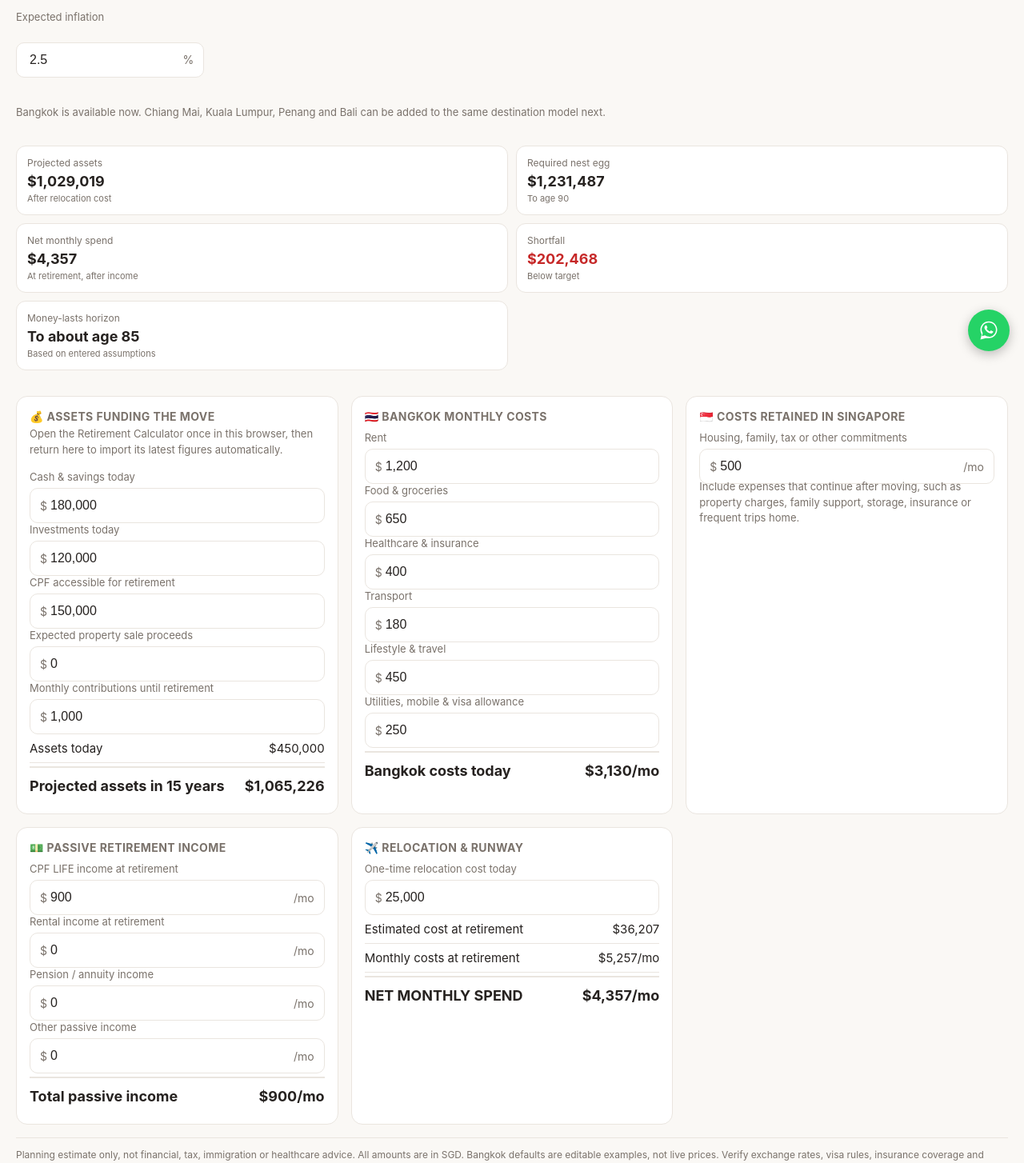
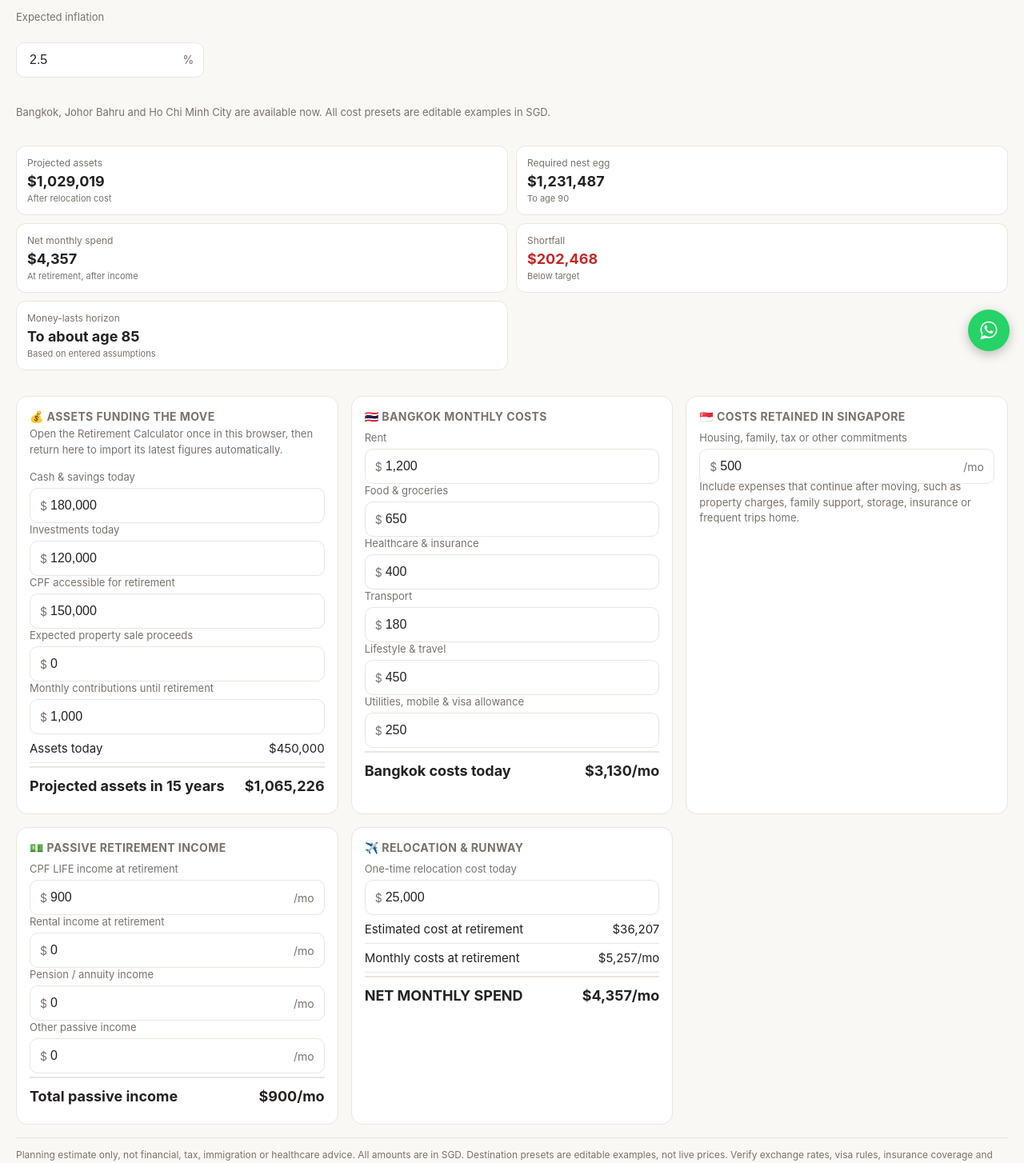
Before and after one commit to macmelvin/SG-Money-CPF-HDB-Calculator, a React (Vite) app: page /geo-arbitrage in a window 1280 px wide. Shown: the part 343-1797 px from the top of the page at 80% size. Built offline with nearby package versions, Linux system fonts and the light colour scheme; no server answers.

Commit message:
Add Johor Bahru and Vietnam retirement destinations

```diff
--- a/scripts/prerender.mjs
+++ b/scripts/prerender.mjs
@@ -68,9 +68,9 @@ const routes = [
   },
   {
     path: "geo-arbitrage",
-    title: "Bangkok Retirement & Geo Arbitrage Calculator | SG Money",
+    title: "Overseas Retirement & Geo Arbitrage Calculator | SG Money",
     description:
-      "Plan an overseas retirement in Bangkok. Compare projected assets with Thailand living costs, retained Singapore expenses, passive income and relocation costs.",
+      "Plan an overseas retirement in Bangkok, Johor Bahru or Ho Chi Minh City. Compare projected assets, living costs, retained Singapore expenses and passive income.",
   },
   {
     path: "car-cost-calculator",
--- a/src/calculators/GeoArbitrageCalculator.tsx
+++ b/src/calculators/GeoArbitrageCalculator.tsx
@@ -5,7 +5,16 @@ import type { HdbSaleInput } from "../lib/cpf";
 import { clearCalculatorData, loadCalculatorData, saveCalculatorData } from "../lib/storage";
 import { usePageMeta } from "../lib/usePageMeta";
 
-type DestinationId = "bangkok" | "chiang-mai" | "kuala-lumpur" | "penang" | "bali";
+type DestinationId = "bangkok" | "johor-bahru" | "ho-chi-minh-city" | "chiang-mai" | "kuala-lumpur" | "penang" | "bali";
+
+interface DestinationCosts {
+  rent: number;
+  food: number;
+  healthcare: number;
+  transport: number;
+  lifestyle: number;
+  utilitiesVisa: number;
+}
 
 interface Destination {
   id: DestinationId;
@@ -13,16 +22,20 @@ interface Destination {
   country: string;
   enabled: boolean;
   currency: string;
+  flag: string;
+  costs: DestinationCosts;
 }
 
 // The selector and cost model are destination-agnostic. Enabling another city only
 // requires destination assumptions and (later) removing its disabled option.
 const DESTINATIONS: Destination[] = [
-  { id: "bangkok", name: "Bangkok", country: "Thailand", enabled: true, currency: "THB" },
-  { id: "chiang-mai", name: "Chiang Mai", country: "Thailand", enabled: false, currency: "THB" },
-  { id: "kuala-lumpur", name: "Kuala Lumpur", country: "Malaysia", enabled: false, currency: "MYR" },
-  { id: "penang", name: "Penang", country: "Malaysia", enabled: false, currency: "MYR" },
-  { id: "bali", name: "Bali", country: "Indonesia", enabled: false, currency: "IDR" },
+  { id: "bangkok", name: "Bangkok", country: "Thailand", enabled: true, currency: "THB", flag: "🇹🇭", costs: { rent: 1200, food: 650, healthcare: 400, transport: 180, lifestyle: 450, utilitiesVisa: 250 } },
+  { id: "johor-bahru", name: "Johor Bahru", country: "Malaysia", enabled: true, currency: "MYR", flag: "🇲🇾", costs: { rent: 900, food: 550, healthcare: 350, transport: 180, lifestyle: 350, utilitiesVisa: 180 } },
+  { id: "ho-chi-minh-city", name: "Ho Chi Minh City", country: "Vietnam", enabled: true, currency: "VND", flag: "🇻🇳", costs: { rent: 950, food: 500, healthcare: 350, transport: 120, lifestyle: 350, utilitiesVisa: 220 } },
+  { id: "chiang-mai", name: "Chiang Mai", country: "Thailand", enabled: false, currency: "THB", flag: "🇹🇭", costs: { rent: 800, food: 500, healthcare: 350, transport: 140, lifestyle: 350, utilitiesVisa: 220 } },
+  { id: "kuala-lumpur", name: "Kuala Lumpur", country: "Malaysia", enabled: false, currency: "MYR", flag: "🇲🇾", costs: { rent: 1100, food: 600, healthcare: 400, transport: 200, lifestyle: 400, utilitiesVisa: 180 } },
+  { id: "penang", name: "Penang", country: "Malaysia", enabled: false, currency: "MYR", flag: "🇲🇾", costs: { rent: 850, food: 550, healthcare: 350, transport: 180, lifestyle: 350, utilitiesVisa: 180 } },
+  { id: "bali", name: "Bali", country: "Indonesia", enabled: false, currency: "IDR", flag: "🇮🇩", costs: { rent: 1000, food: 550, healthcare: 400, transport: 160, lifestyle: 400, utilitiesVisa: 250 } },
 ];
 
 const DEFAULTS = {
@@ -97,8 +110,8 @@ function estimateMoneyLastsYears(startingAssets: number, firstYearSpend: number,
 
 export default function GeoArbitrageCalculator() {
   usePageMeta(
-    "Bangkok Retirement & Geo Arbitrage Calculator",
-    "Plan an overseas retirement in Bangkok. Compare projected assets with Thailand living costs, retained Singapore expenses, passive income and relocation costs."
+    "Overseas Retirement & Geo Arbitrage Calculator",
+    "Plan an overseas retirement in Bangkok, Johor Bahru or Ho Chi Minh City. Compare projected assets, living costs, retained Singapore expenses and passive income."
   );
   const saved = loadCalculatorData<typeof DEFAULTS>(STORAGE_KEY);
   const savedRetirement = loadCalculatorData<SavedRetirementData>(RETIREMENT_STORAGE_KEY);
@@ -150,6 +163,19 @@ export default function GeoArbitrageCalculator() {
   const [relocationCost, setRelocationCost] = useState(initial.relocationCost);
   const [savedAt, setSavedAt] = useState<number | null>(saved?.savedAt ?? null);
   const [justImported, setJustImported] = useState(!saved && retirementImport !== null);
+  const selectedDestination = DESTINATIONS.find((destination) => destination.id === destinationId) ?? DESTINATIONS[0];
+
+  const changeDestination = (nextId: DestinationId) => {
+    const next = DESTINATIONS.find((destination) => destination.id === nextId);
+    if (!next) return;
+    setDestinationId(nextId);
+    setBangkokRent(next.costs.rent);
+    setBangkokFood(next.costs.food);
+    setBangkokHealthcare(next.costs.healthcare);
+    setBangkokTransport(next.costs.transport);
+    setBangkokLifestyle(next.costs.lifestyle);
+    setBangkokUtilitiesVisa(next.costs.utilitiesVisa);
+  };
 
   const values = {
     destinationId, currentAge, retirementAge, lifeExpectancy, expectedReturnPct, inflationPct,
@@ -207,18 +233,18 @@ export default function GeoArbitrageCalculator() {
   return (
     <CalcShell
       title="🌏 Geo Arbitrage Calculator"
-      subtitle="Could your retirement savings go further in Bangkok? Model the move in Singapore dollars."
+      subtitle={`Could your retirement savings go further in ${selectedDestination.name}? Model the move in Singapore dollars.`}
       onSave={save}
       onClear={clear}
       savedAt={savedAt}
-      whatsappTopic="Bangkok Retirement Calculator"
+      whatsappTopic={`${selectedDestination.name} Retirement Calculator`}
       showAppSuiteFooter
     >
       <div className="form-grid">
         <SelectField
           label="Destination"
           value={destinationId}
-          onChange={setDestinationId}
+          onChange={changeDestination}
           options={DESTINATIONS.filter((d) => d.enabled).map((d) => ({ value: d.id, label: `${d.name}, ${d.country}` }))}
         />
         <NumberField label="Current age" value={currentAge} onChange={setCurrentAge} />
@@ -227,7 +253,7 @@ export default function GeoArbitrageCalculator() {
         <NumberField label="Expected annual return" value={expectedReturnPct} onChange={setExpectedReturnPct} suffix="%" />
         <NumberField label="Expected inflation" value={inflationPct} onChange={setInflationPct} suffix="%" />
       </div>
-      <p className="explainer">Bangkok is available now. Chiang Mai, Kuala Lumpur, Penang and Bali can be added to the same destination model next.</p>
+      <p className="explainer">Bangkok, Johor Bahru and Ho Chi Minh City are available now. All cost presets are editable examples in SGD.</p>
 
       <div className="geo-summary-grid" aria-label="Retirement summary">
         <div className="geo-summary-card"><span>Projected assets</span><strong>{formatSgd(result.projectedAssets)}</strong><small>After relocation cost</small></div>
@@ -246,7 +272,7 @@ export default function GeoArbitrageCalculator() {
             <p className="explainer">
               Uses your latest Retirement Calculator ages, cash, investment holdings, OA + SA/RA, monthly investment, return and inflation
               from the Retirement Calculator{hdbCashProceeds !== undefined ? ", plus cash proceeds from HDB Sale" : ""}.
-              Bangkok costs stay separate and editable. Tap Save above to keep this scenario.
+              Destination costs stay separate and editable. Tap Save above to keep this scenario.
             </p>
           </>
         ) : (
@@ -263,14 +289,14 @@ export default function GeoArbitrageCalculator() {
         <ResultRow label={`Projected assets in ${result.yearsToRetirement} years`} value={formatSgd(result.projectedAssets + result.projectedRelocationCost)} emphasis />
       </ResultCard>
 
-      <ResultCard title="🇹🇭 Bangkok monthly costs">
+      <ResultCard title={`${selectedDestination.flag} ${selectedDestination.name} monthly costs`}>
         <NumberField label="Rent" value={bangkokRent} onChange={setBangkokRent} prefix="$" />
         <NumberField label="Food & groceries" value={bangkokFood} onChange={setBangkokFood} prefix="$" />
         <NumberField label="Healthcare & insurance" value={bangkokHealthcare} onChange={setBangkokHealthcare} prefix="$" />
         <NumberField label="Transport" value={bangkokTransport} onChange={setBangkokTransport} prefix="$" />
         <NumberField label="Lifestyle & travel" value={bangkokLifestyle} onChange={setBangkokLifestyle} prefix="$" />
         <NumberField label="Utilities, mobile & visa allowance" value={bangkokUtilitiesVisa} onChange={setBangkokUtilitiesVisa} prefix="$" />
-        <ResultRow label="Bangkok costs today" value={`${formatSgd(result.destinationMonthlyCosts)}/mo`} emphasis />
+        <ResultRow label={`${selectedDestination.name} costs today`} value={`${formatSgd(result.destinationMonthlyCosts)}/mo`} emphasis />
       </ResultCard>
 
       <ResultCard title="🇸🇬 Costs retained in Singapore">
@@ -294,7 +320,7 @@ export default function GeoArbitrageCalculator() {
       </ResultCard>
 
       <Disclaimer>
-        Planning estimate only, not financial, tax, immigration or healthcare advice. All amounts are in SGD. Bangkok defaults are editable examples, not live prices. Verify exchange rates, visa rules, insurance coverage and actual neighbourhood costs before deciding to relocate. CPF amounts should include only funds you expect to be accessible for retirement spending.
+        Planning estimate only, not financial, tax, immigration or healthcare advice. All amounts are in SGD. Destination presets are editable examples, not live prices. Verify exchange rates, visa rules, insurance coverage and actual neighbourhood costs before deciding to relocate. CPF amounts should include only funds you expect to be accessible for retirement spending.
       </Disclaimer>
     </CalcShell>
   );
--- a/src/calculators/RetirementCalculator.tsx
+++ b/src/calculators/RetirementCalculator.tsx
@@ -735,7 +735,7 @@ export default function RetirementCalculator() {
         <span className="geo-arbitrage-cta-icon">🌏</span>
         <span>
           <strong>What if I retire overseas?</strong>
-          <small>See how far your retirement assets could go in Bangkok.</small>
+          <small>Compare Bangkok, Johor Bahru and Ho Chi Minh City.</small>
         </span>
         <span aria-hidden="true">→</span>
       </Link>
--- a/src/lib/calculators.ts
+++ b/src/lib/calculators.ts
@@ -64,7 +64,7 @@ export const CALCULATORS: CalculatorMeta[] = [
     to: "/geo-arbitrage",
     icon: "🌏",
     title: "Retire Overseas",
-    desc: "Could your savings go further in Bangkok?",
+    desc: "Compare Bangkok, Johor Bahru and Vietnam",
   },
   {
     to: "/car-cost-calculator",
```
